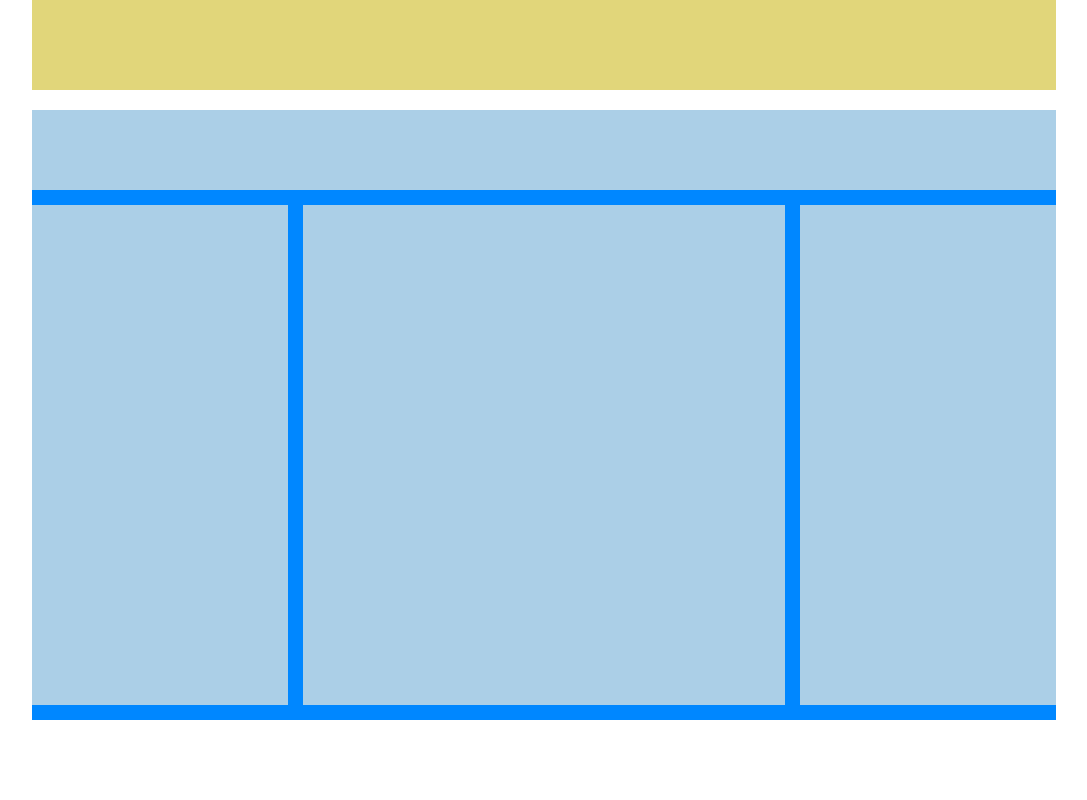
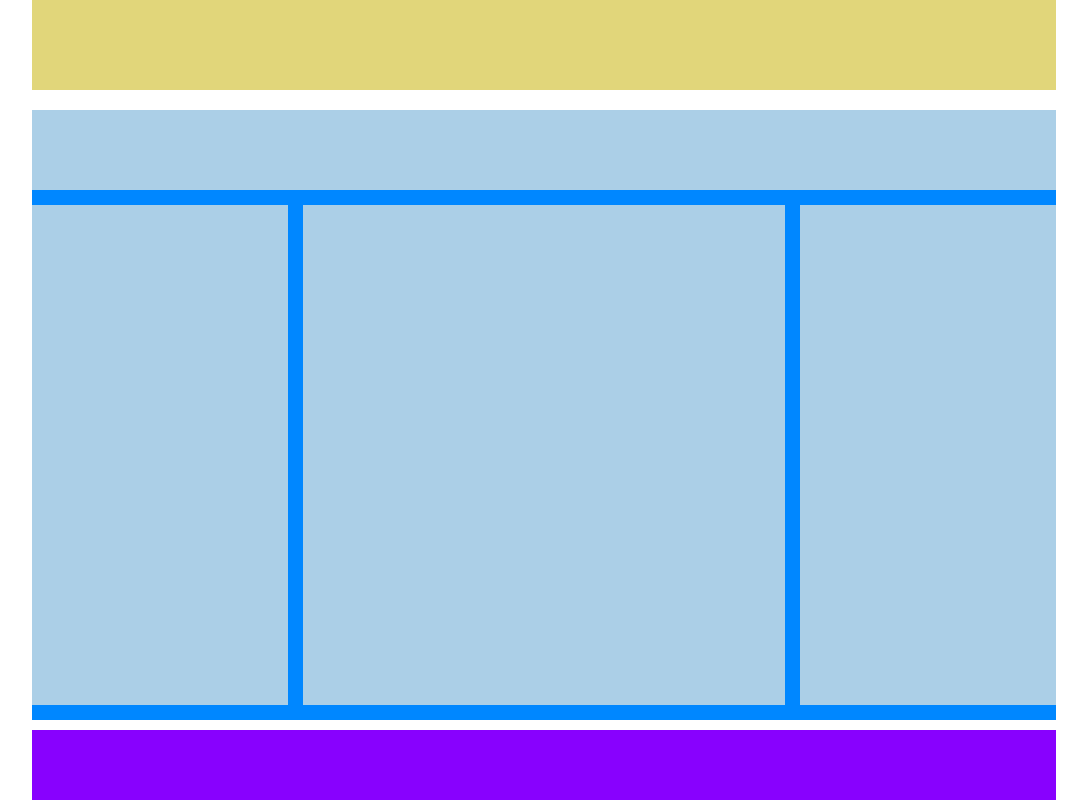
Before and after one commit to steftes99/htmlcss-struttura-wp, a plain HTML site: page index.html in a window 1280 px wide. Shown: the part 630-1430 px from the top of the page, without its empty margins (96-1183 px from the left). Before the commit the page ends 1350 px from the top, so only its background shows below. Drawn offline with Linux system fonts and the light colour scheme.

Commit message:
footer/ fine lavoro

```diff
--- a/css/style.css
+++ b/css/style.css
@@ -2,21 +2,25 @@ body{
     width: 80%;
     margin: auto;
 }
+
 header{
     height: 200px;
     background-color: violet;
     margin-bottom: 20px;
     display: block;
 }
+
 .principale{
     height: 500px;
     background-color: #e1d67a;
     margin-bottom: 20px;
 }
+
 .barra{
     height: 80px;
     background-color: #abcfe7;
     margin-bottom: 0;
+
 
 }
 .container{
@@ -29,6 +33,7 @@ header{
     background-color:  #abcfe7;
 
 }
+
 .left{
     height: 500px;
     width: 25%;
@@ -36,9 +41,8 @@ header{
     float: left;
     border-right: 15px solid#0087ff;
     background-color:  #abcfe7;
+}
 
-
-}
 .right{
     height: 500px;
     width: 25%;
@@ -46,6 +50,10 @@ header{
     float: right;
     border-left: 15px solid #0087ff;
     background-color:  #abcfe7;
+}
 
-
+footer{
+    height: 70px;
+    margin-top: 10px;
+    background-color: #8801fe;
 }
--- a/index.html
+++ b/index.html
@@ -41,6 +41,11 @@
         </section>
         <!-- fine sezione con colonne -->
     </main>
+    <!-- inizio footer -->
+    <footer>
+
+    </footer>
+    <!-- fine footer -->
 
 </body>
 </html>
```
